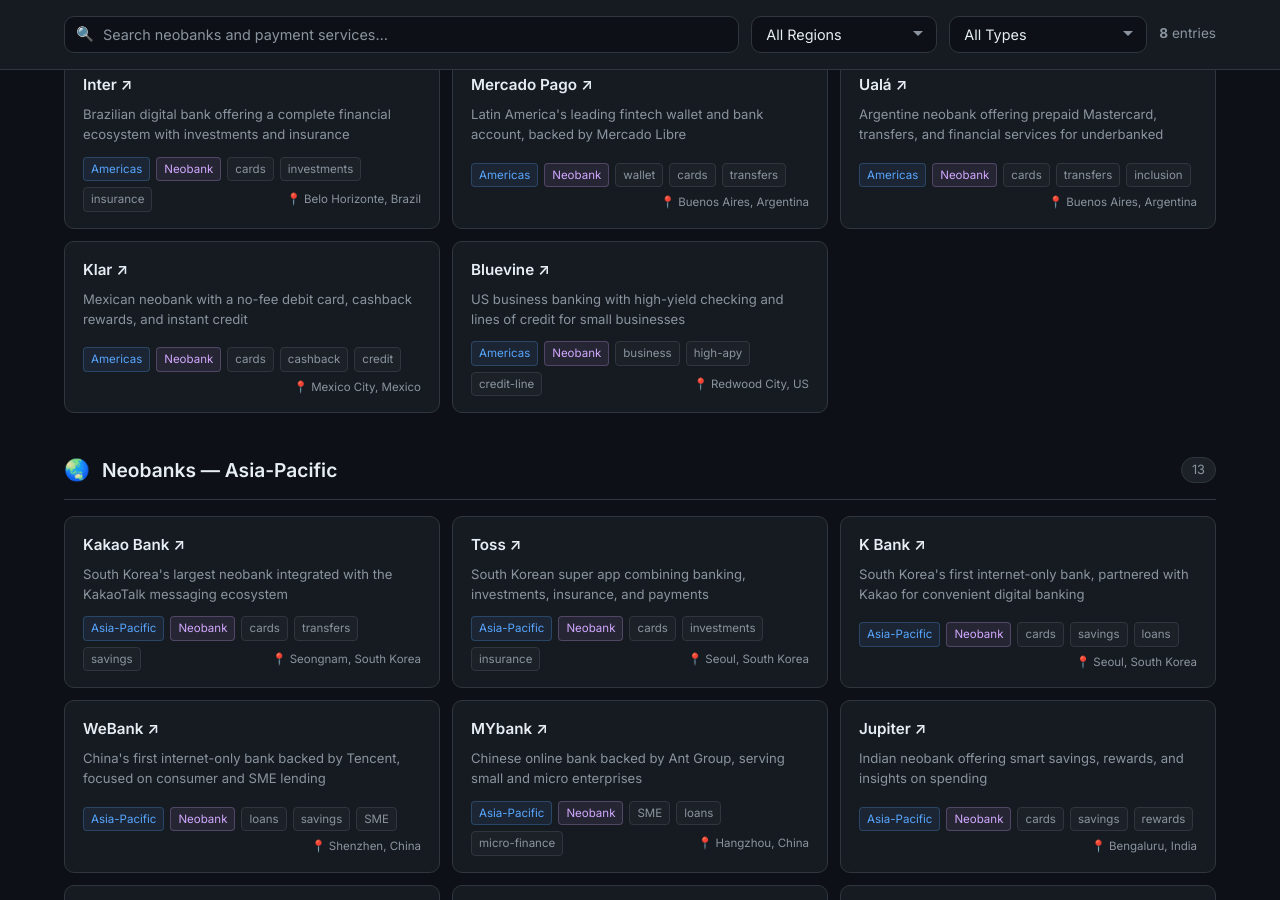
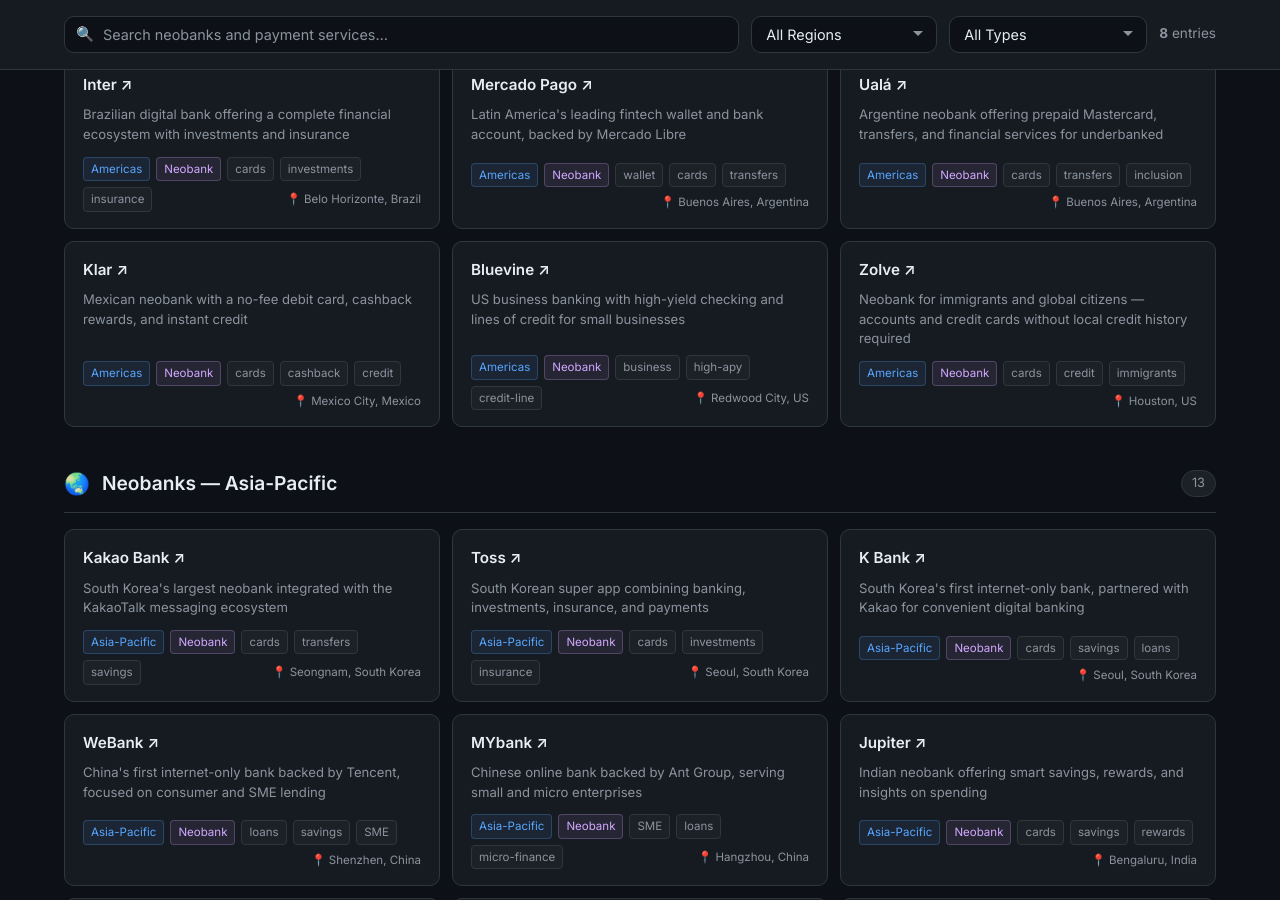
Before and after one commit to ittermit/awesome-neobanks, a Jekyll site: the page built from index.html, in a window 1280 px wide and 900 px high, scrolled down 1049 px. Built offline with Jekyll 4.4.1, drawn with Linux system fonts in a browser that asks for light colours; some of the changed text lies outside the part shown.

Commit message:
Add Zolve to neobanks.yml (Americas)

```diff
--- a/_data/neobanks.yml
+++ b/_data/neobanks.yml
@@ -338,6 +338,15 @@
   founded: 2013
   hq: "Redwood City, US"
 
+- name: Zolve
+  url: https://zolve.com
+  description: "Neobank for immigrants and global citizens — accounts and credit cards without local credit history required"
+  region: Americas
+  countries: [US, CA]
+  tags: [cards, credit, immigrants, transfers]
+  founded: 2021
+  hq: "Houston, US"
+
 ## Asia-Pacific
 
 - name: Kakao Bank
```
